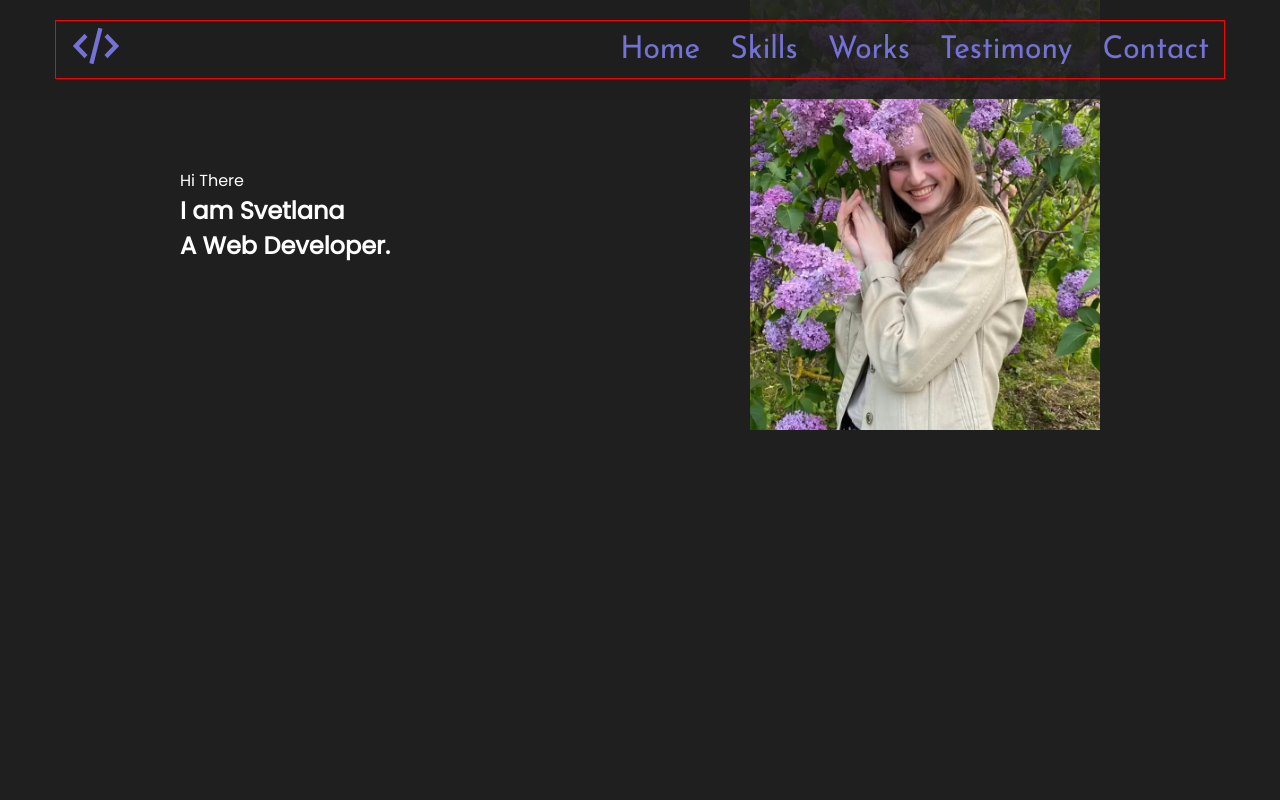
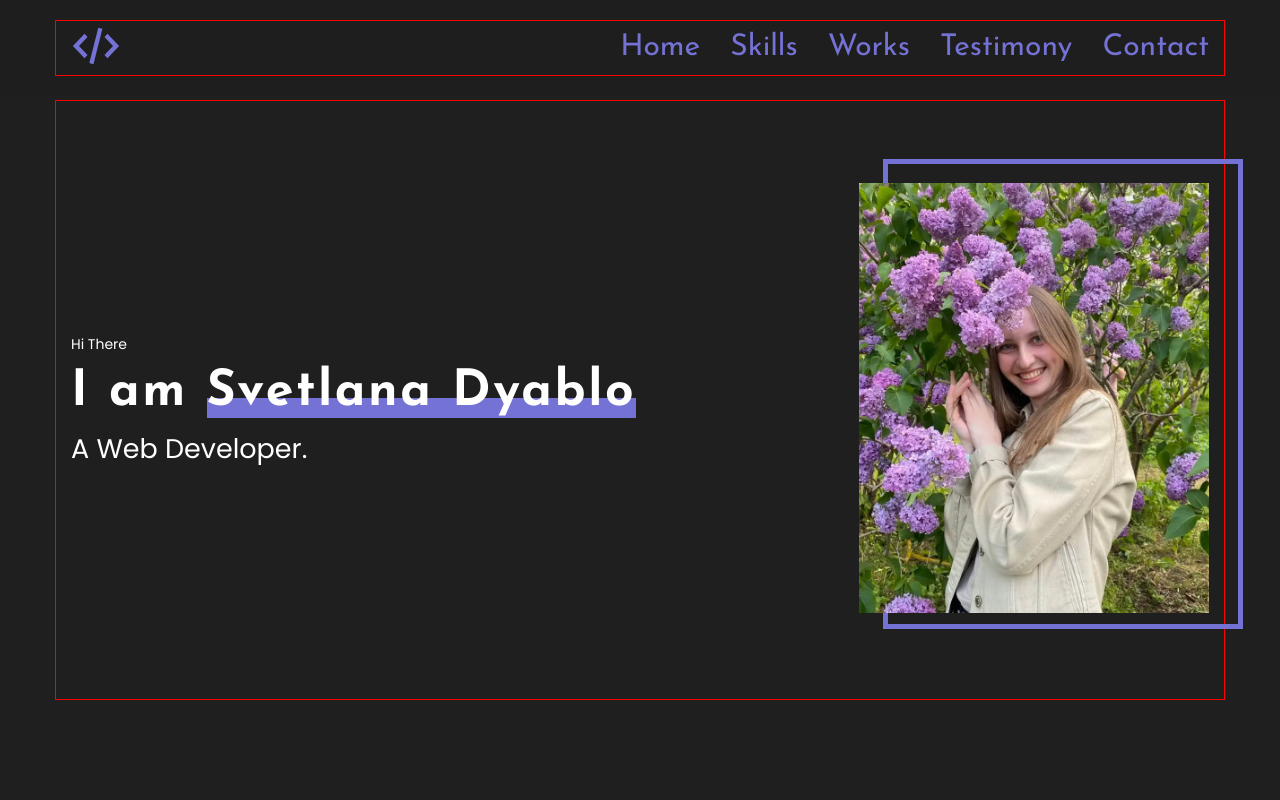
Before and after one commit to alexfcode/portfolio, a React app: page / in a window 1280 px wide. Shown: the top 800 px of the page. Built offline with nearby package versions, Linux system fonts and the light colour scheme.

Commit message:
styling main

```diff
--- a/src/components/FlexWrapper.tsx
+++ b/src/components/FlexWrapper.tsx
@@ -13,5 +13,6 @@
 justify-content: ${props => props.justify || "flex-start"};
 align-items: ${props => props.align || "stretch"};
 flex-wrap: ${props => props.wrap || "nowrap"};
+height: 100%;
 
 `
--- a/src/layout/sections/main/Main.tsx
+++ b/src/layout/sections/main/Main.tsx
@@ -2,23 +2,27 @@
 import styled from "styled-components";
 import photo from "../../../assets/images/photo.webp"
 import { FlexWrapper } from "../../../components/FlexWrapper";
+import { Container } from "../../../components/Container";
+import { theme } from "../../../styles/Theme";
 
 
 export const Main = () => {
     return (
         <StyledMain>
+            <Container>
+                <FlexWrapper align="center" justify="space-between">
+                    <div>
+                        <SmallText>Hi There</SmallText>
+                        <Name>I am <span>Svetlana Dyablo</span></Name>
+                        <MainTitle>A Web Developer.</MainTitle>
+                    </div>
 
-            <FlexWrapper align="center" justify="space-around">
-                <div>
-                    <span>Hi There</span>
-                    <Name>I am Svetlana</Name>
-                    <MainTitle>A Web Developer.</MainTitle>
-                </div>
-                <Photo src={photo} />
-            </FlexWrapper>
+                    <PhotoWrapper>
+                        <Photo src={photo} />
+                    </PhotoWrapper>
 
-
-
+                </FlexWrapper>
+            </Container>
         </StyledMain>
     );
 };
@@ -27,6 +31,24 @@
 const StyledMain = styled.section`
     min-height: 100vh;
     background-color: #fac8fa;
+    display: flex;
+
+
+`
+
+const PhotoWrapper = styled.div`
+    position: relative;
+    z-index: 0;
+    &::before {
+        content: "";
+        width: 360px;
+        height: 470px;
+        border: 5px solid ${theme.colors.accent};
+        position: absolute;
+        top: -24px;
+        left: 24px;
+        z-index: -1;
+    }
 `
 
 const Photo = styled.img`
@@ -36,9 +58,35 @@
 `
 
 const MainTitle = styled.h1`
-
+font-size: 27px;
+font-weight: 400;
 `
 
 const Name = styled.h2`
+font-family: "Josefin Sans", sans-serif;
+font-size: 50px;
+font-weight: 700;
+letter-spacing: 0.05em;
+margin: 10px 0;
 
+span {
+position: relative;
+z-index: 0;
+    &::before {
+        content: "";
+        display: inline-block;
+        width: 100%;
+        height: 20px;
+        background-color: ${theme.colors.accent};
+
+        position: absolute;
+        bottom: 0;
+        z-index: -1;
+    }
+}
 `
+
+const SmallText = styled.span`
+font-size: 14px;
+font-weight: 400;
+`
--- a/src/layout/sections/skills/Skills.tsx
+++ b/src/layout/sections/skills/Skills.tsx
@@ -2,44 +2,45 @@
 import styled from 'styled-components';
 import { FlexWrapper } from '../../../components/FlexWrapper';
 import { SectionTitle } from '../../../components/SectionTitle';
-import { Icon } from '../../../components/icon/Icon';
 import { Skill } from './skill/Skill';
+import { Container } from '../../../components/Container';
 
 export const Skills = () => {
     return (
         <StyledSkils>
+            <Container>
                 <SectionTitle>My Skills</SectionTitle>
                 <FlexWrapper wrap='wrap' justify='space-around'>
                     <Skill
                         iconId={"code"}
                         title={"html5"}
-                text={"Lorem ipsum dolor sit amet, consectetur adipisicing elit, sed do eiusmod tempor incididunt ut labore et dolore magna aliqua Ut enim"}/>
+                        text={"Lorem ipsum dolor sit amet, consectetur adipisicing elit, sed do eiusmod tempor incididunt ut labore et dolore magna aliqua Ut enim"} />
                     <Skill
                         iconId={"css"}
                         title={"css3"}
-                text={"Lorem ipsum dolor sit amet, consectetur adipisicing elit, sed do eiusmod tempor "}/>
+                        text={"Lorem ipsum dolor sit amet, consectetur adipisicing elit, sed do eiusmod tempor "} />
                     <Skill
                         iconId={"react"}
                         title={"React"}
-                text={"Lorem ipsum dolor sit amet, consectetur "}/>
+                        text={"Lorem ipsum dolor sit amet, consectetur "} />
                     <Skill
                         iconId={"typescript"}
                         title={"typescript"}
-                text={"Lorem ipsum dolor sit amet, consectetur "}/>
+                        text={"Lorem ipsum dolor sit amet, consectetur "} />
                     <Skill
                         iconId={"sc"}
                         title={"styled components"}
-                text={"Lorem ipsum dolor sit amet, consectetur adipisicing elit, sed do eiusmod tempor incididunt ut labore et dolore magna aliqua Ut enim"}/>
+                        text={"Lorem ipsum dolor sit amet, consectetur adipisicing elit, sed do eiusmod tempor incididunt ut labore et dolore magna aliqua Ut enim"} />
                     <Skill
                         iconId={"figma"}
                         title={"WEB DESIgN"}
-                text={"Lorem ipsum dolor sit amet, consectetur "}/>
+                        text={"Lorem ipsum dolor sit amet, consectetur "} />
                 </FlexWrapper>
+            </Container>
         </StyledSkils>
     );
 };
 
 const StyledSkils = styled.section`
-    background-color: #bbf0eb;
-    min-height: 100vh;
+
 `
--- a/src/styles/Global.styled.ts
+++ b/src/styles/Global.styled.ts
@@ -14,6 +14,7 @@
 
  body {
   color: ${theme.colors.font};
+  line-height: 1.2;
   margin: 0;
   font-family: 'Poppins', -apple-system, BlinkMacSystemFont, 'Segoe UI', 'Roboto', 'Oxygen',
     'Ubuntu', 'Cantarell', 'Fira Sans', 'Droid Sans', 'Helvetica Neue',
@@ -34,6 +35,10 @@
     border: none;
 }
 
+section {
+  padding: 100px 0;
+}
+
 section:nth-of-type(odd) {
   background-color: ${theme.colors.primaryBg}
 }
```
Lines whose indentation alone changed are shown as unchanged.
